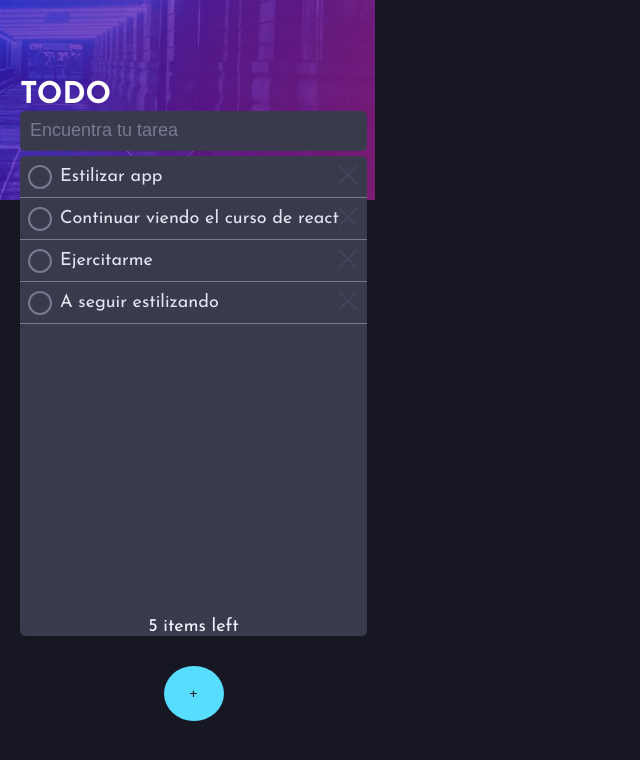
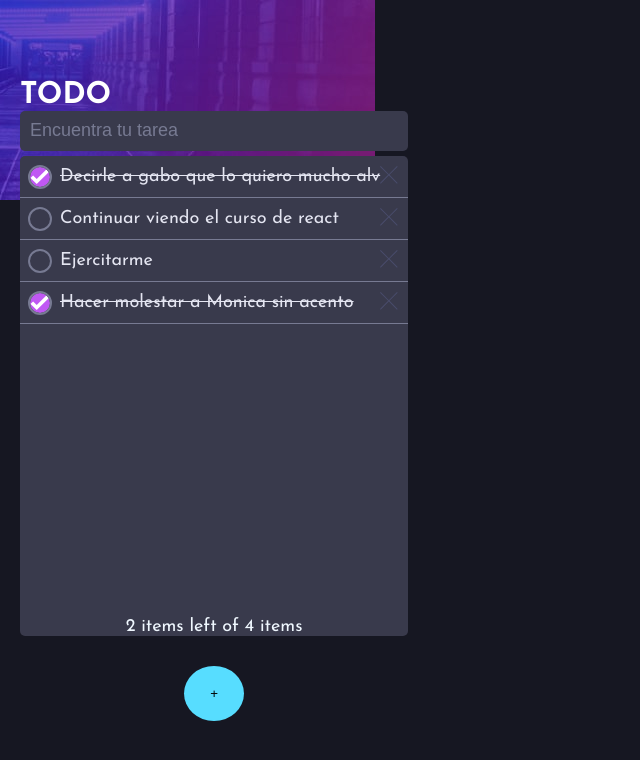
Before and after one commit to taberoajorge/react-basic, a React (Create React App) app: page / in a window 1280 px wide. Shown: the top 760 px of the page, without its empty margins (0-640 px from the left). Built offline with nearby package versions, Linux system fonts and the light colour scheme.

Commit message:
Se agregan estados, hooks de react

```diff
--- a/src/App.js
+++ b/src/App.js
@@ -7,37 +7,62 @@ import { TodoItem } from "./TodoItem";
 
 import "./App.css";
 
-const todos = [
+const defaultTodos = [
   {
-    text: "Estilizar app",
-    complete: false,
+    text: "Decirle a gabo que lo quiero mucho alv",
+    completed: true,
   },
   {
     text: "Continuar viendo el curso de react",
-    complete: false,
+    completed: false,
   },
   {
     text: "Ejercitarme",
-    complete: false,
+    completed: false,
   },
   {
-    text: "A seguir estilizando",
-    complete: false,
+    text: "Hacer molestar a Monica sin acento",
+    completed: true,
   },
 ];
 
 function App() {
+  const [todos, setTodos] = React.useState(defaultTodos);
+  const [searchValue, setSearchValue] = React.useState("");
+  const completedTodos = todos.filter((todo) => todo.completed).length;
+  const totalTodos = todos.length;
+
+  let searchedTodos = [];
+  if (!searchValue.length >= 1) {
+    searchedTodos = todos;
+  } else {
+    searchedTodos = todos.filter(todo => {
+      const todoText = todo.text.toLowerCase();
+      const searchText = searchValue.toLowerCase();
+      return todoText.includes(searchText);
+
+    })
+  }
+
   return (
     <React.Fragment>
-      <h2 className="header-title" > TODO </h2>
-      <TodoSearch />
-      <TodoList todoC={<TodoCounter />} >
-        {todos.map((todo) => (
-          <TodoItem key={todo.text} text={todo.text} />
+      <h2 className="header-title"> TODO </h2>
+      <TodoSearch searchValue={searchValue} setSearchValue={setSearchValue} />
+      <TodoList
+        todoC={
+          <TodoCounter total={totalTodos} completedTodos={completedTodos} />
+        }
+      >
+        {searchedTodos.map((todo) => (
+          <TodoItem
+            key={todo.text}
+            text={todo.text}
+            completed={todo.completed}
+          />
         ))}
       </TodoList>
 
-    <CreateTodoButton />
+      <CreateTodoButton />
     </React.Fragment>
   );
 }
--- a/src/CreateTodoButton.js
+++ b/src/CreateTodoButton.js
@@ -2,9 +2,16 @@ import React from "react";
 import "./CreateTodoButton.css";
 
 function CreateTodoButton() {
+
+  const onClickButton = (msg) => {
+    alert(`Proximo modal de creacion: ${msg}`)
+  }
+
   return (
     <div className="button-container">
-      <button className="create-todo" type="text">+</button>
+      <button className="create-todo" onClick={() => onClickButton('Mensaje')}>
+        +
+      </button>
     </div>
   );
 }
--- a/src/TodoCounter.js
+++ b/src/TodoCounter.js
@@ -1,9 +1,11 @@
 import React from "react";
 import "./TodoCounter.css";
 
-function TodoCounter(props) {
+function TodoCounter({ total, completedTodos }) {
   return (
-    <p>5 items left</p>
+    <p>
+      {completedTodos} items left of {total} items
+    </p>
   );
 }
 
--- a/src/TodoItem.css
+++ b/src/TodoItem.css
@@ -9,16 +9,16 @@
   color: var(--text-color);
 }
 
-#checkbox[type="checkbox"] {
+.input-checkbox[type="checkbox"] {
   display: none;
 }
 
-#label {
+.checkbox-label {
   position: relative;
   margin-left: 3rem;
 }
 
-#label::before {
+.checkbox-label::before {
   content: ".";
   background-image: url("./icon-check.svg");
   background-position: center;
@@ -31,20 +31,40 @@
   transition: all 0.4s cubic-bezier(0.54, 0.01, 0, 1.49);
 }
 
-#checkbox[type="checkbox"]:checked + #label::before {
+.input-checkbox[type="checkbox"]:checked + .checkbox-label::before {
   transform: scale(1) rotateZ(0deg);
   background-color: var(--check);
   border-radius: 50%;
 }
 
-#checkbox[type="checkbox"]:checked + #label {
-    text-decoration: line-through;
+.input-checkbox[type="checkbox"]:checked + .checkbox-label {
+  text-decoration: line-through;
 }
 
-#label::after {
+.checked {
+  text-decoration: line-through;
+}
+
+.default-checkbox {
+  visibility: hidden;
+}
+
+.aver {
+  background-color: var(--check);
+  border-radius: 50%;
+  background-image: url("./icon-check.svg");
+  background-position: center;
+  background-size: contain;
+  width: 2rem;
+  height: 2rem;
+  left: -3rem;
+  position: absolute;
+}
+
+.checkbox-label::after {
   content: "";
   border: 0.2rem solid var(--border-color);
-  width:  2rem;
+  width: 2rem;
   height: 2rem;
   position: absolute;
   border-radius: 50%;
--- a/src/TodoItem.js
+++ b/src/TodoItem.js
@@ -1,17 +1,47 @@
 import React from "react";
-import './TodoItem.css';
+import "./TodoItem.css";
 
 function TodoItem(props) {
+  const onComplete = () => {
+    alert(`Ya completaste la tarea: ${props.text}`);
+  };
+  const onDelete = () => {
+    alert(`Borraste la tarea: ${props.text}`);
+  };
+
   return (
-    <li className="todo-item" >
+    <li className="todo-item">
+      <input
+        className={`input-checkbox ${props.completed}`}
+        type="checkbox"
+        id="checkbox"
+      />
 
-        <input  type="checkbox" id="checkbox"/>
-        <label  id="label" for="checkbox">{props.text}</label>
+      <label
+        className={`checkbox-label  ${props.completed && "checked"}`}
+        onClick={onComplete}
+        id="label"
+        for="checkbox"
+      >
+        <div className={` ${props.completed && "aver"} `}></div>
 
-        <button className="button-delete">
-        <svg  xmlns="http://www.w3.org/2000/svg" width="18" height="18"><path fill="#494C6B" fill-rule="evenodd" d="M16.97 0l.708.707L9.546 8.84l8.132 8.132-.707.707-8.132-8.132-8.132 8.132L0 16.97l8.132-8.132L0 .707.707 0 8.84 8.132 16.971 0z"/></svg>
-        </button>
+        {props.text}
+      </label>
+
+      <button
+
+      onClick={onDelete}
+
+      className="button-delete">
+        <svg xmlns="http://www.w3.org/2000/svg" width="18" height="18">
+          <path
+            fill="#494C6B"
+            fill-rule="evenodd"
+            d="M16.97 0l.708.707L9.546 8.84l8.132 8.132-.707.707-8.132-8.132-8.132 8.132L0 16.97l8.132-8.132L0 .707.707 0 8.84 8.132 16.971 0z"
+          />
+        </svg>
+      </button>
     </li>
   );
 }
-export {TodoItem};
+export { TodoItem };
--- a/src/TodoSearch.js
+++ b/src/TodoSearch.js
@@ -1,11 +1,20 @@
 import React from "react";
-import './TodoSearch.css';
+import "./TodoSearch.css";
 
-function TodoSearch(props) {
+function TodoSearch({ searchValue, setSearchValue }) {
+  const onSearchValueChange = (event) => {
+    console.log(event.target.value);
+    setSearchValue(event.target.value);
+  };
+
   return (
     <React.Fragment>
-      <input className="search-bar" placeholder="Encuentra tu tarea" />
-      {props.children}
+      <input
+        onChange={onSearchValueChange}
+        className="search-bar"
+        placeholder="Encuentra tu tarea"
+        value={searchValue}
+      />
     </React.Fragment>
   );
 }
```
